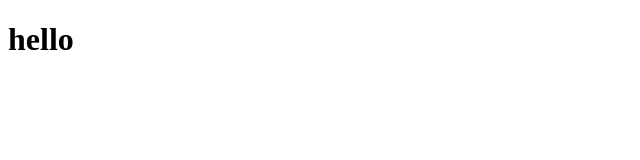
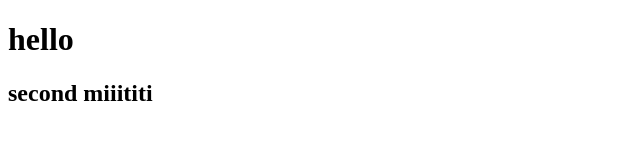
Before and after one commit to minhhy1007/DoAn2, a plain HTML site: page index.html in a window 1280 px wide. Shown: the whole page, without its empty margins (0-640 px from the left). Drawn offline with Linux system fonts and the light colour scheme.

Commit message:
second commit

```diff
--- a/index.html
+++ b/index.html
@@ -7,5 +7,6 @@
   </head>
   <body>
     <h1>hello</h1>
+    <h2>second miiititi</h2>
   </body>
 </html>
```
Also changed, not shown: 1 other file.
